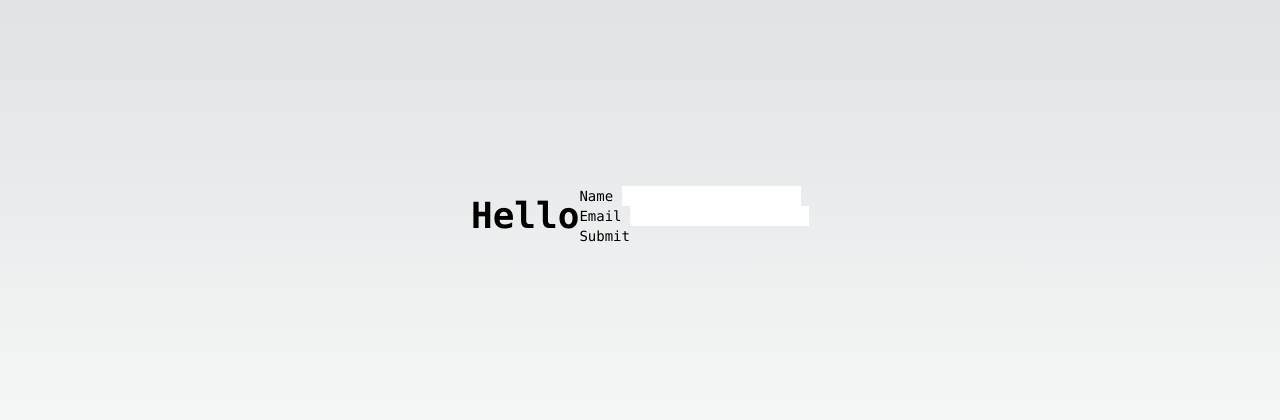
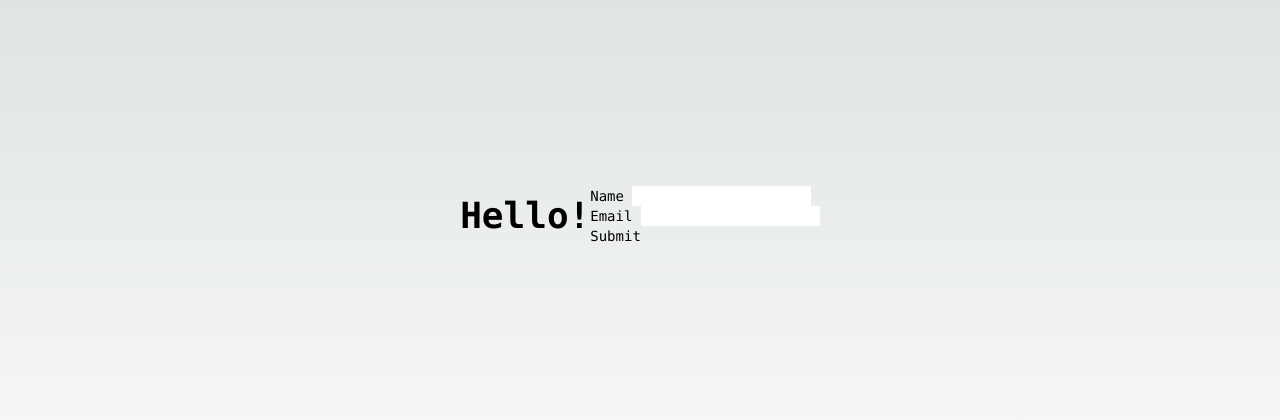
Before and after one commit to thejwx/hello-nextjs-app, a Next.js app: page / in a window 1280 px wide. Shown: the part 184-604 px from the top of the page. Built offline with nearby package versions, Linux system fonts and the light colour scheme.

Commit message:
Your commit message

```diff
--- a/app/page.tsx
+++ b/app/page.tsx
@@ -3,11 +3,11 @@ export default function Home() {
     <main className="flex min-h-screen flex-col items-center justify-center p-24">
       <div className="z-10 max-w-5xl w-full items-center justify-center font-mono text-sm lg:flex">
         <h1 className="text-4xl font-bold text-center">
-          Hello
+          Hello!
         </h1>
         <form
             action="/thank-you/"
-            method="post"
+            method="POST"
             data-netlify="true"
             data-netlify-honeypot="bot-field"
             name="my-contacts">
```
